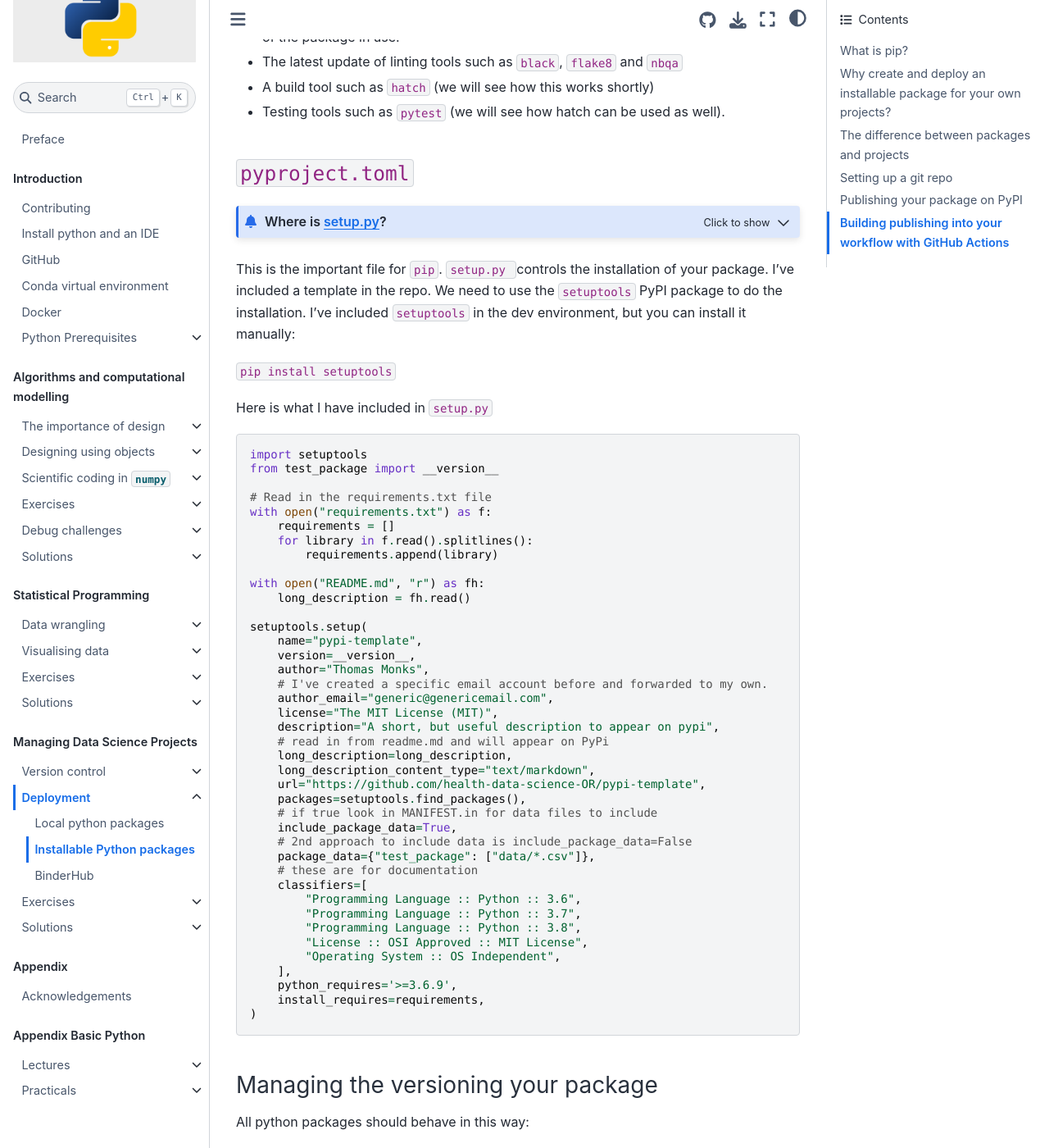
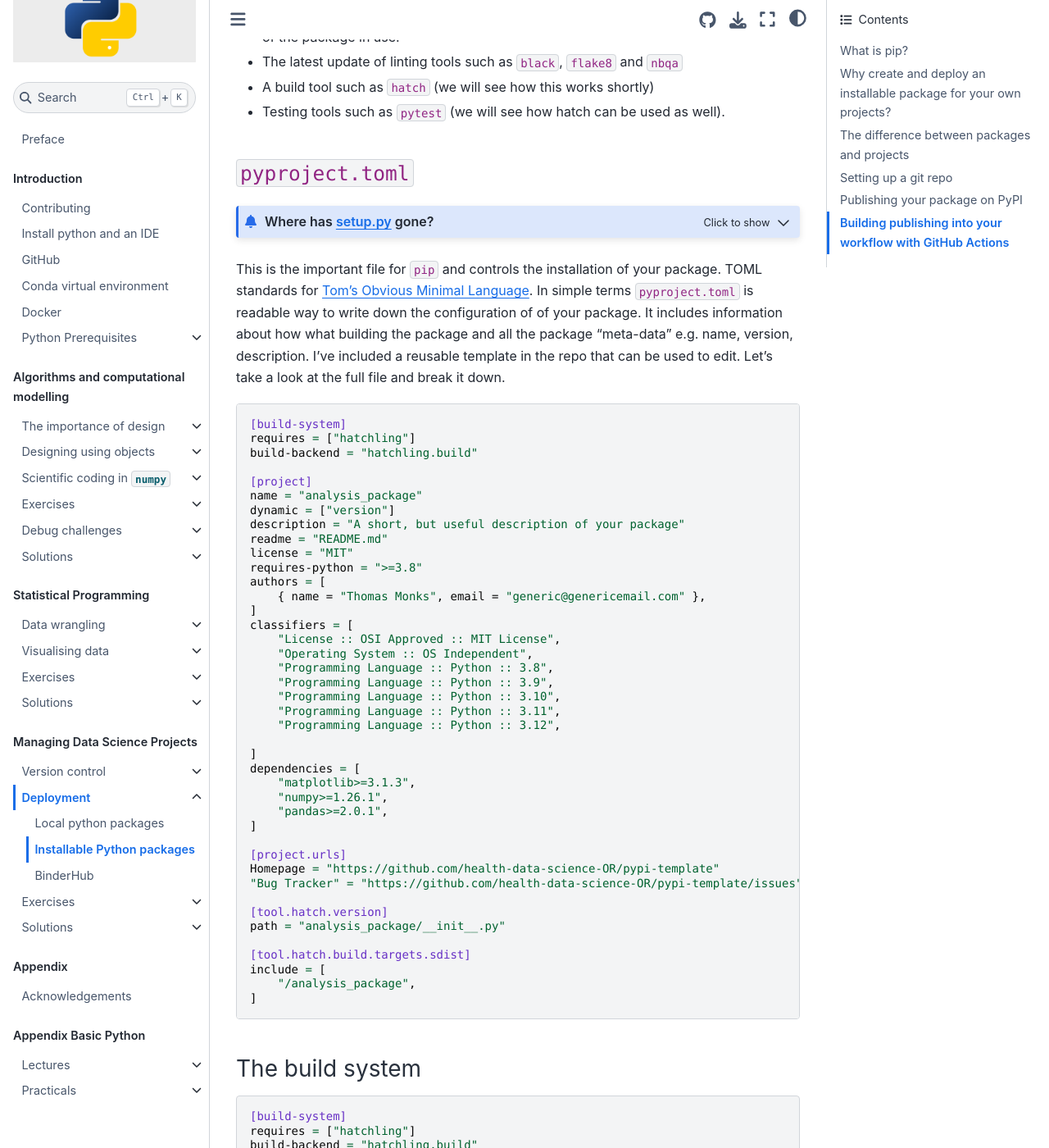
Before and after one commit to health-data-science-OR/coding-for-ml, a Jupyter Book: the page built from content/03_mgt/03_pypi/01_pypi.md, in a window 1280 px wide and 1400 px high, scrolled down 3879 px. Shown: the whole window at 82% size. Built offline with Jupyter Book 1.0.4 settings and Sphinx 7.4.7 and the Sphinx Book theme 1.1.4, drawn with Linux system fonts in a browser that asks for light colours; some of the changed text lies outside the part shown.

Commit message:
feat(pypi): added toml

````diff
--- a/content/03_mgt/03_pypi/01_pypi.md
+++ b/content/03_mgt/03_pypi/01_pypi.md
@@ -30,7 +30,7 @@ So the obvious use case for `pip` in health data science is if you want others t
 
 ## The difference between packages and projects
 
-Let's assume you are working on a data science project that aims to predict a patient's risk of a certain type of cancer given data collected in a series of GP consultations.  You have the data and now need to set up Python software environment on your computer to do the analysis and modelling. This is relatively simple - you already have Python version 3.10 installed and you decide you also need `numpy`, `pandas` and `keras`.  You `pip` install these packages and end up with versions 1.26, 2.2.2 and 2.15 respectively.   You can think of this software environment as a **reproducible software environment** for your project. This is the general process you follow for every data science project you will conduct. You'll choose a Python version (maybe the latest, maybe just the version you normally use) and install **compatible** packages. Its important because it means that if you wanted to repeat the analysis you could do so using the same version of Python and packages.
+Let's assume you are working on a data science project that aims to predict a patient's risk of a certain type of cancer given data collected in a series of GP consultations.  You have the data and now need to set up Python software environment on your computer to do the analysis and modelling. This is relatively simple - you already have Python version 3.10 installed and you decide you also need `numpy`, `pandas` and `keras`.  You `pip install` these packages and end up with versions 1.26, 2.2.2 and 2.15 respectively.   You can think of this software environment as a **reproducible software environment** for your project. This is the general process you follow for every data science project you will conduct. You'll choose a Python version (maybe the latest, maybe just the version you normally use) and install **compatible** packages. Its important because it means that if you wanted to repeat the analysis you could do so using the same version of Python and packages.
 
 When you are developing a package you need to think differently.  Put yourself in the position of someone trying to support others conduct data science projects in Python. Firstly, you will need to be clear about what versions of Python your package will support. For example, you might want users of Python 3.8, 3.9, 3.10 and 3.11 to all be able to install and use the package. Note that the more versions of python you want to support the less likely it is you can make use of new features introduced in the updates so think carefully before you try to support all of version Python 3 as prior to version 3.6 they were very different. Secondly, you will need to declare what software dependencies your package requires (e.g. `numpy`, `pandas`, `keras`). For dependencies you need to select the minimum version that will run your code.  Over time these dependencies will release their own new versions and, for example, `numpy`  may deprecate old functions/constants that you rely on (especially on a major release e.g. `numpy>=2.0`). In these instances you could either modify your package and release your own new version or specify a maximum version of the `numpy` that is compatible (e.g. `numpy<2.0`)
 
@@ -99,73 +99,86 @@ It is entirely up to you what you include in the development environment, but I
 
 ### `pyproject.toml`
 
-```{admonition} Where is setup.py?
+```{admonition} Where has setup.py gone?
 :class: information, dropdown
-In prior versions of this book I included material that built an installable python package using `setuptools` and `setup.py` (plus several other files).  The `setuptools` approach still works and is employed by many major data science packages. However, I have found that a `hatch` + `pyproject.toml` is a cleaner and simpler solution overall.  You can still access my `setuptools` materials in the archived [version 2.0.2 of the book.](https://zenodo.org/records/10016866)
+In prior versions of this book I included material that built an installable python package using `setuptools` + `build` and the script `setup.py` (plus several other files!).  That approach still works and is employed by many major data science packages. However, I have found that a `hatch` + `pyproject.toml` is a cleaner and simpler solution overall.  You can still access my `setuptools` materials in the archived [version 2.0.2 of the book.](https://zenodo.org/records/10016866)
 ```
 
+This is the important file for `pip` and controls the installation of your package.  TOML standards for [Tom's Obvious Minimal Language](https://toml.io/en/). In simple terms `pyproject.toml` is readable way to write down the configuration of of your package. It includes information about how what building the package and all the package "meta-data" e.g. name, version, description. I've included a reusable template in the repo that can be used to edit.  Let's take a look at the full file and break it down.
 
-This is the important file for `pip`.  `setup.py `controls the installation of your package.  I've included a template in the repo.  We need to use the `setuptools` PyPI package to do the installation.  I've included `setuptools` in the dev environment, but you can install it manually:
+```toml
+[build-system]
+requires = ["hatchling"]
+build-backend = "hatchling.build"
 
-`pip install setuptools`
+[project]
+name = "analysis_package"
+dynamic = ["version"]
+description = "A short, but useful description of your package"
+readme = "README.md"
+license = "MIT"
+requires-python = ">=3.8"
+authors = [
+    { name = "Thomas Monks", email = "generic@genericemail.com" },
+]
+classifiers = [
+    "License :: OSI Approved :: MIT License",
+    "Operating System :: OS Independent",
+    "Programming Language :: Python :: 3.8",
+    "Programming Language :: Python :: 3.9",
+    "Programming Language :: Python :: 3.10",
+    "Programming Language :: Python :: 3.11",
+    "Programming Language :: Python :: 3.12",
 
-Here is what I have included in `setup.py`
+]
+dependencies = [
+    "matplotlib>=3.1.3",
+    "numpy>=1.26.1",
+    "pandas>=2.0.1",
+]
 
-```python
-import setuptools
-from test_package import __version__
+[project.urls]
+Homepage = "https://github.com/health-data-science-OR/pypi-template"
+"Bug Tracker" = "https://github.com/health-data-science-OR/pypi-template/issues"
 
-# Read in the requirements.txt file
-with open("requirements.txt") as f:
-    requirements = []
-    for library in f.read().splitlines():
-        requirements.append(library)
+[tool.hatch.version]
+path = "analysis_package/__init__.py"
 
-with open("README.md", "r") as fh:
-    long_description = fh.read()
+[tool.hatch.build.targets.sdist]
+include = [
+    "/analysis_package",
+]
+```
 
-setuptools.setup(
-    name="pypi-template",
-    version=__version__,
-    author="Thomas Monks",
-    # I've created a specific email account before and forwarded to my own.
-    author_email="generic@genericemail.com",
-    license="The MIT License (MIT)",
-    description="A short, but useful description to appear on pypi",
-    # read in from readme.md and will appear on PyPi
-    long_description=long_description,
-    long_description_content_type="text/markdown",
-    url="https://github.com/health-data-science-OR/pypi-template",
-    packages=setuptools.find_packages(),
-    # if true look in MANIFEST.in for data files to include
-    include_package_data=True,
-    # 2nd approach to include data is include_package_data=False
-    package_data={"test_package": ["data/*.csv"]},
-    # these are for documentation
-    classifiers=[
-        "Programming Language :: Python :: 3.6",
-        "Programming Language :: Python :: 3.7",
-        "Programming Language :: Python :: 3.8",
-        "License :: OSI Approved :: MIT License",
-        "Operating System :: OS Independent",
-    ],
-    python_requires='>=3.6.9',
-    install_requires=requirements,
-)
+### The build system
+
+```toml
+[build-system]
+requires = ["hatchling"]
+build-backend = "hatchling.build"
 ```
+
 
 ### Managing the versioning your package
 
 All python packages should behave in this way:
 
 ```python
->>> import test_package
->>> print(test_package.__version__)
+>>> import analysis_package
+>>> print(analysis_package.__version__)
 '0.1'
 ```
-So we need an __init__.py file for our package to reference a version number AND we need to include a version number in the setup script.
+We need an `__init__.py` file for our package to reference a version number AND we need to include a version number in the TOML file.
 
-> There is no ideal way to set this up. See PEP 396 for [discussion](https://www.python.org/dev/peps/pep-0396/#examples)
+We can do this using the `hatch`
+
+```toml
+[project]
+dynamic = ["version"]
+
+[tool.hatch.version]
+path = "analysis_package/__init__.py"
+```
 
 For simpler packages like small scientific ones we are aiming to produce I have opted for the following pattern:
 
````
